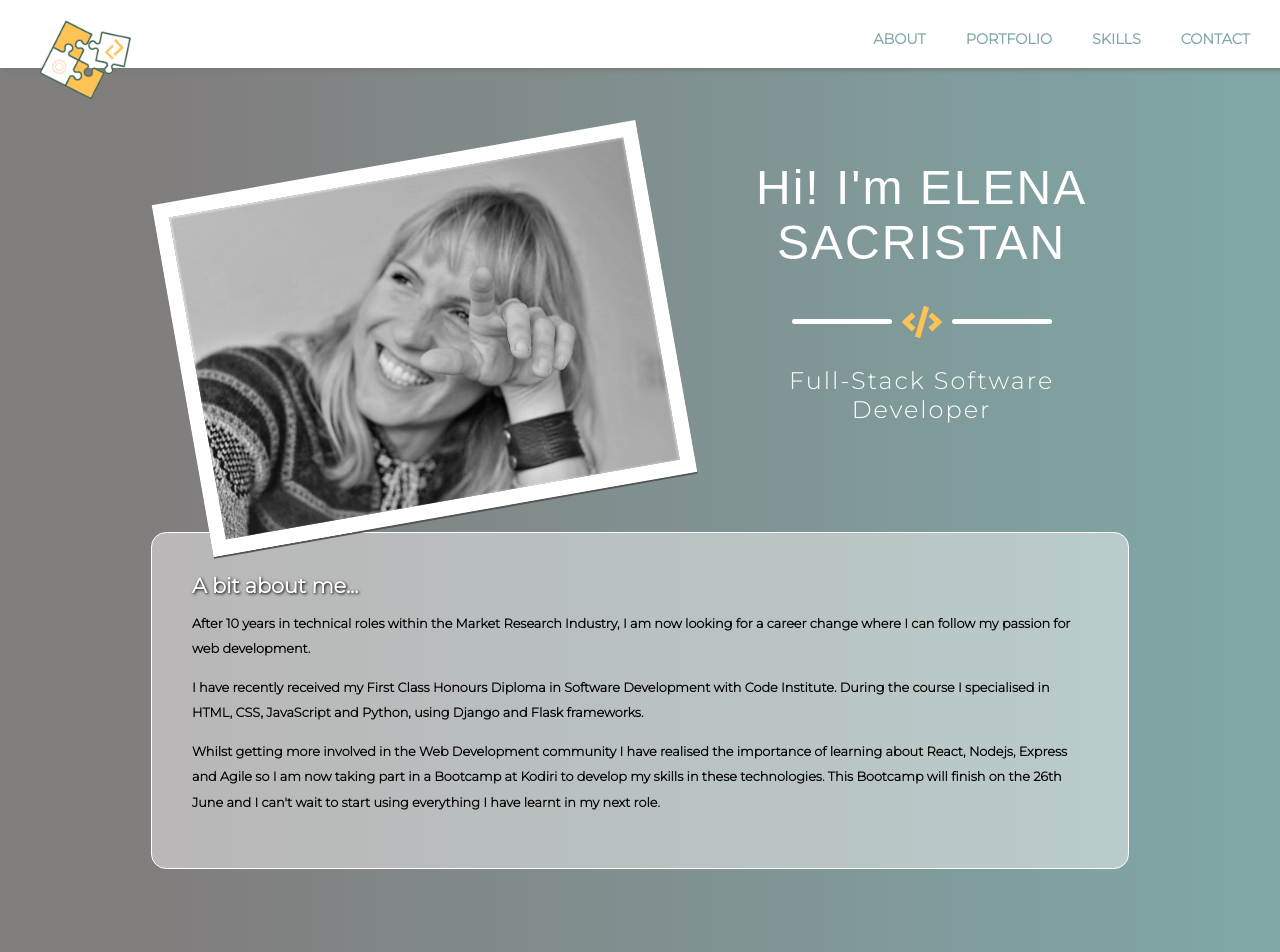
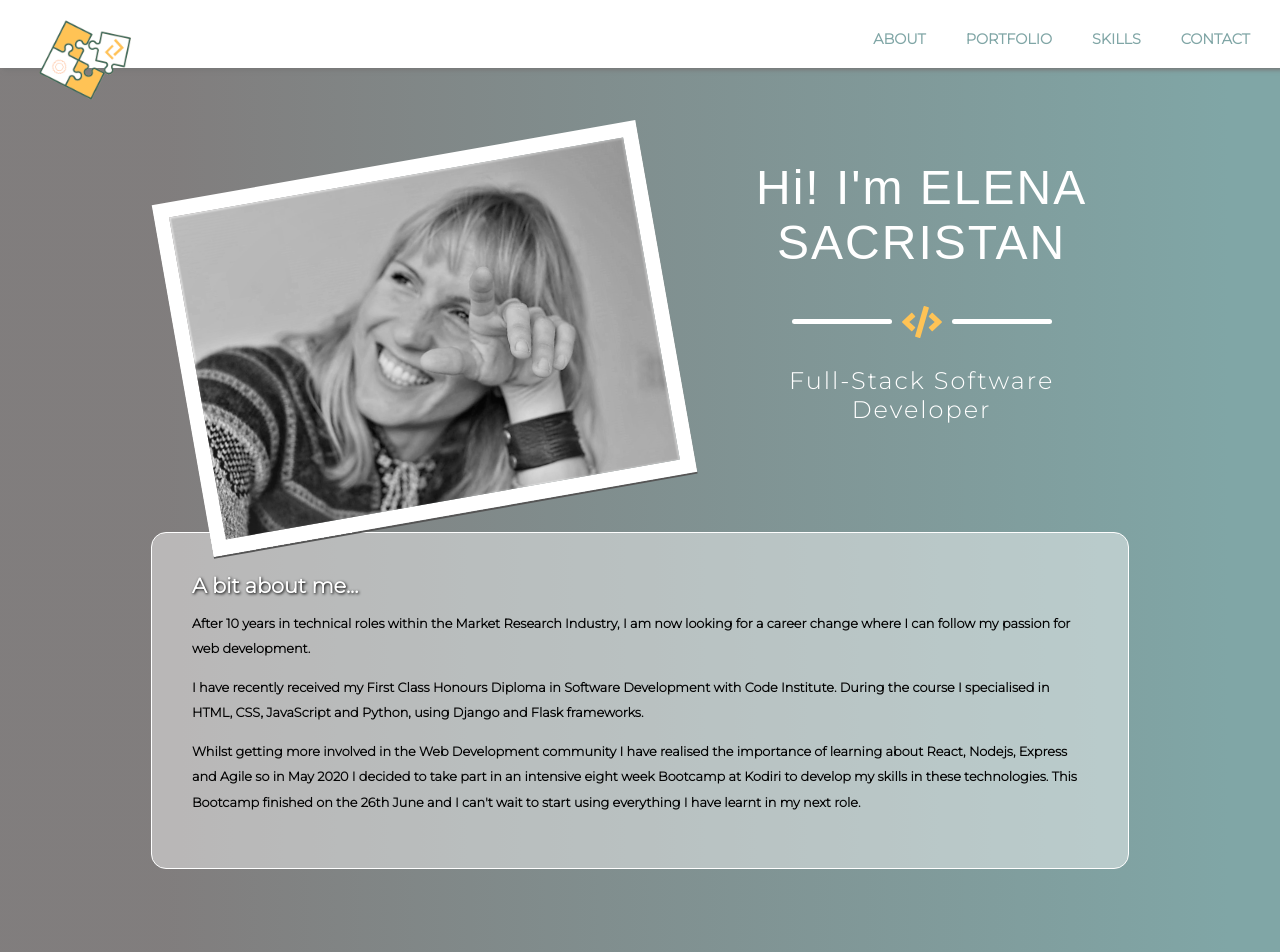
Before and after one commit to elenasacristan/portfolio, a React (Create React App) app: page / in a window 1280 px wide. Shown: the top 952 px of the page. Built offline with nearby package versions, Linux system fonts and the light colour scheme; a web font is replaced by a local one.

Commit message:
Update about me section

```diff
--- a/src/Components/About/About.js
+++ b/src/Components/About/About.js
@@ -1,7 +1,7 @@
 import React from "react";
 import profile from "../../images/profile.jpg";
 import "./About.css";
-import Division from "../Division/Division.js"
+import Division from "../Division/Division.js";
 
 export default function About() {
   return (
@@ -14,7 +14,7 @@ export default function About() {
           <h1>
             Hi! I'm <span className="capital">Elena Sacristan</span>
           </h1>
-          <Division/>
+          <Division />
           <h3>Full-Stack Software Developer</h3>
         </div>
       </div>
@@ -33,10 +33,10 @@ export default function About() {
         <p>
           Whilst getting more involved in the Web Development community I have
           realised the importance of learning about React, Nodejs, Express and
-          Agile so I am now taking part in a Bootcamp at Kodiri to develop my
-          skills in these technologies. This Bootcamp will finish on the 26th
-          June and I can't wait to start using everything I have learnt in my
-          next role.
+          Agile so in May 2020 I decided to take part in an intensive eight week
+          Bootcamp at Kodiri to develop my skills in these technologies. This
+          Bootcamp finished on the 26th June and I can't wait to start using
+          everything I have learnt in my next role.
         </p>
       </div>
     </main>
```
